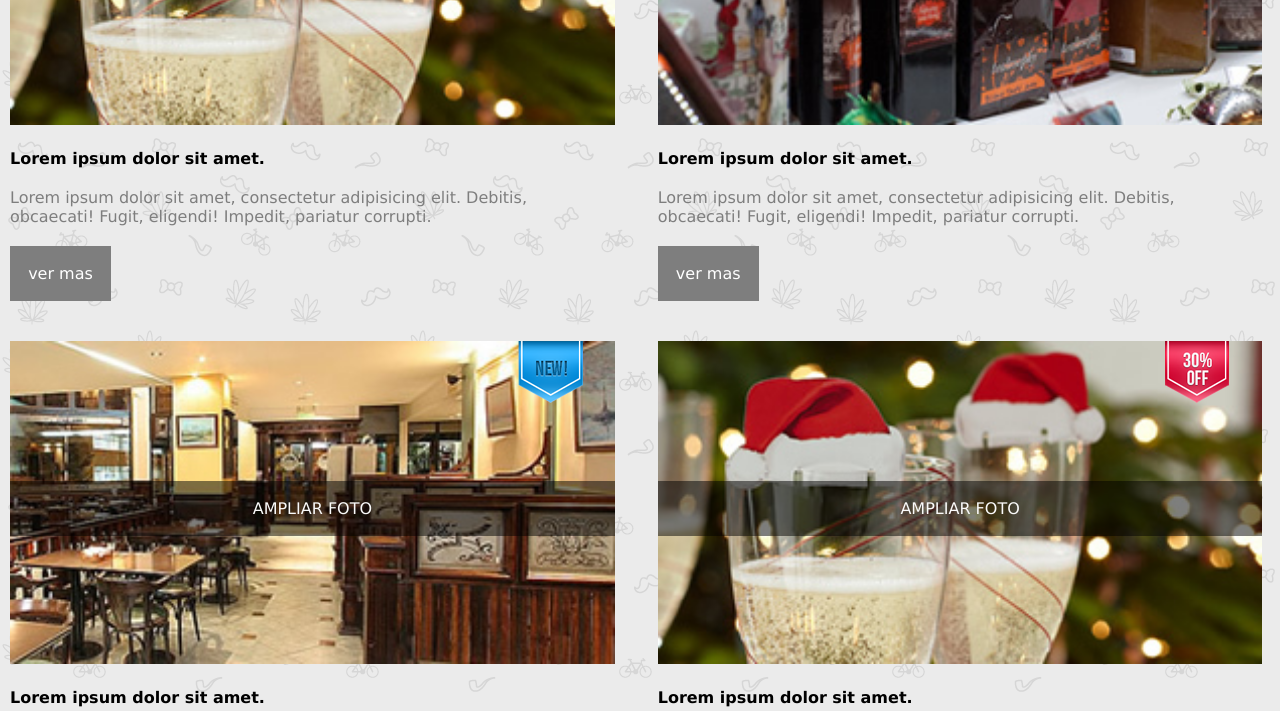
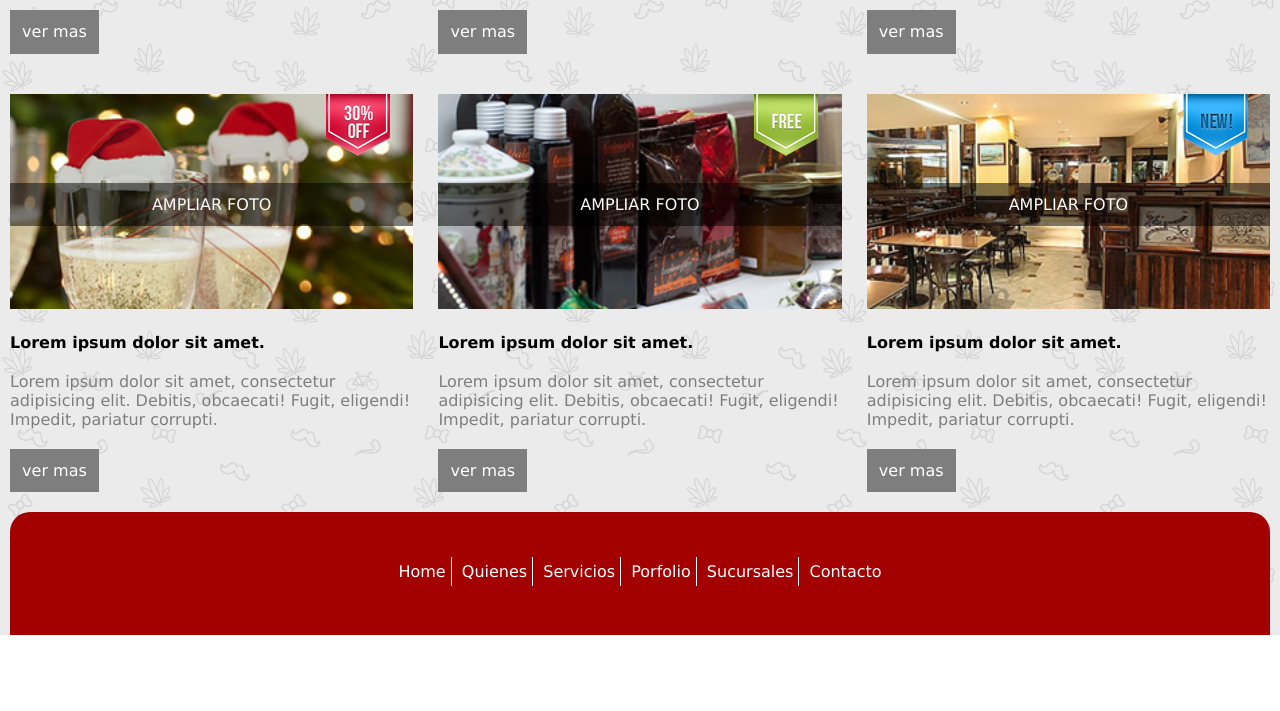
Before and after one commit to Olivera-Rocio/kitchening, a website: page views/home.html in a window 1280 px wide. Shown: the part 1107-1818 px from the top of the page. After the commit the page ends 1742 px from the top, so only its background shows below. Drawn offline with Linux system fonts and the light colour scheme.

Commit message:
desktop done

```diff
--- a/public/css/footer.css
+++ b/public/css/footer.css
@@ -12,3 +12,25 @@ footer li a{
     color: rgb(255, 255, 255); /*color de letras*/
     text-transform: uppercase; /* texto en mayuscula*/
 }
+
+/*desktop*/
+@media (min-width: 1024px) {
+    footer{
+        padding: 45px;
+        background-color: rgb(163, 1, 1);
+        text-align: center;
+        border-radius: 20px 20px 0 0;
+    }
+    footer li{
+        background: none;
+        display: inline-block;
+        border-right: 1px solid var(--colorBlanco);
+        padding: 5px 5px;
+    }
+    footer li:last-child{
+        border-right: none;
+    }
+    footer li a{
+        text-transform: capitalize; /* texto en mayuscula*/
+    }
+}
--- a/public/css/header.css
+++ b/public/css/header.css
@@ -8,7 +8,7 @@ header{
 header img{
     border-radius: 50%; /*redondea*/
     border: solid 1px rgb(153, 153, 153); /*color del borde*/
-    margin: 10% auto; /*margen*/
+    margin: 4% auto; /*margen*/
     display: block; /*centra imagen*/
 }
 
@@ -20,7 +20,7 @@ header a.btn-burger{
     display: block; /*centra*/
     color: rgb(255, 255, 255); /*color-medio*/
     font-size: 26px;
-    margin: 0 auto 30px; /*margen arriba, costados, abajo*/
+    margin: 0 auto 15px; /*margen arriba, costados, abajo*/
     text-align: center; /*alinea*/
     border-radius: 10%; /*redondea*/
 }
@@ -37,6 +37,7 @@ header li a{
     text-transform: uppercase; /* texto en mayuscula*/
 }
 
+/*tablet*/
 @media (min-width: 768px) {
     header a.btn-burger{
         display: none; /*quita botn burger*/
@@ -55,3 +56,11 @@ header li a{
         font-size: .9rem; /*tamaño de letra*/
     }
 }
+
+/*desktop*/
+@media (min-width: 1024px){
+    header li a{
+        font-size: 1.2rem; /*tamaño de letra*/
+    }
+
+}
--- a/public/css/home.css
+++ b/public/css/home.css
@@ -61,7 +61,7 @@ position: relative;
     display: block; /*agrega banner*/
     }
     .home .producto{
-        width: 48%;
+        width: 48%; /*tamaño de ancho*/
         display: inline-block;
         margin-right: 3%;
     }
@@ -72,3 +72,25 @@ position: relative;
         margin-right: 0;
     }
 }
+
+/*desktop*/
+@media (min-width: 1024px) {
+    .home{
+        max-width: 3000px;
+        margin: 0 auto;
+    }
+    .home .productos{
+        overflow: hidden;
+    }
+    .home .producto{
+        float: left;
+        width: 32%;
+        margin-right: 2%;
+    }
+    .home .producto:nth-child(2n){
+        margin-right: 2%;
+    }
+    .home .producto:nth-child(3n){
+        margin-right: 0;
+    }
+}
```
